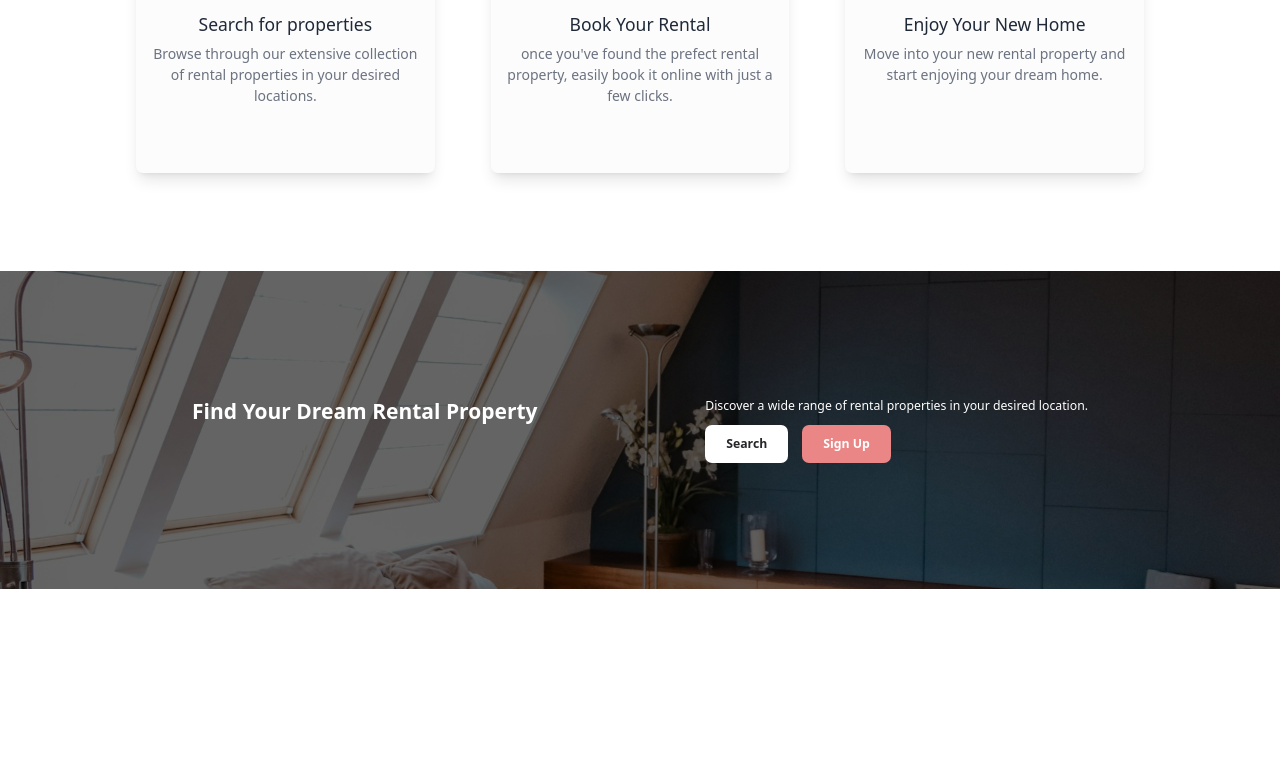
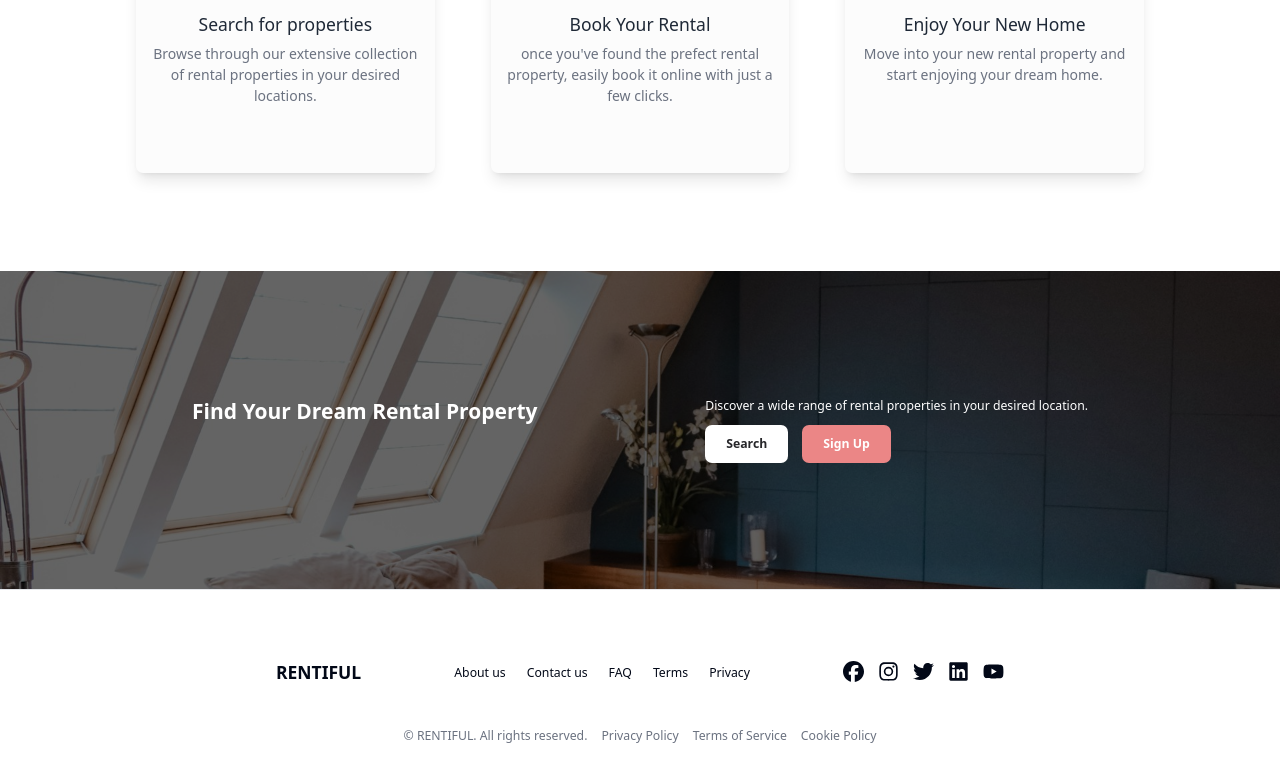
Before and after one commit to obaidalqurshi/real-state-enterprise, a Next.js app in the folder client/: page /landing in a window 1280 px wide. Shown: the part 1797-2579 px from the top of the page. Before the commit the page ends 2386 px from the top, so only its background shows below. Built offline with nearby package versions, Linux system fonts and the light colour scheme; no server answers.

Commit message:
add the footer section

```diff
--- a/client/package.json
+++ b/client/package.json
@@ -9,6 +9,9 @@
     "lint": "eslint"
   },
   "dependencies": {
+    "@fortawesome/fontawesome-svg-core": "^7.0.1",
+    "@fortawesome/free-brands-svg-icons": "^7.0.1",
+    "@fortawesome/react-fontawesome": "^3.0.2",
     "@hookform/resolvers": "^5.2.1",
     "@radix-ui/react-avatar": "^1.1.10",
     "@radix-ui/react-checkbox": "^1.3.3",
--- /dev/null
+++ b/client/src/app/(nondashboard)/landing/FooterSection.tsx
@@ -0,0 +1,68 @@
+import Link from "next/link"
+import { FontAwesomeIcon } from "@fortawesome/react-fontawesome"
+import {
+  faFacebook,
+  faInstagram,
+  faTwitter,
+  faLinkedin,
+  faYoutube
+} from '@fortawesome/free-brands-svg-icons'
+const FooterSection = () => {
+  return (
+    <footer className="border-t border-gray-200 py-20">
+      <div className="max-w-4xl mx-auto px-6 sm:px-8">
+        <div className="flex flex-col md:flex-row justify-between items-center">
+          <div className="mb-4">
+            <Link href='/' className="text-xl font-bold" scroll={false}>
+            RENTIFUL
+            </Link>
+          </div>
+          <nav className="mb-4">
+            <ul className="flex space-x-6" >
+              <li>
+                <Link href='/about'>About us</Link>
+              </li>
+              <li>
+                <Link href='/contact'>Contact us</Link>
+              </li>
+              <li>
+                <Link href='/faq'>FAQ </Link>
+              </li>
+              <li>
+                <Link href='/terms'>Terms</Link>
+              </li>
+              <li>
+                <Link href='/privacy'>Privacy</Link>
+              </li>
+            </ul>
+          </nav>
+          <div className="flex space-x-4 mb-4">
+            <a href="#" aria-label="Facebook" className="hover:text-primary-600">
+              <FontAwesomeIcon icon={faFacebook} className="h-6 w-6" />
+            </a>
+            <a href="#" aria-label="Instagram" className="hover:text-primary-600">
+              <FontAwesomeIcon icon={faInstagram} className="h-6 w-6" />
+            </a>
+            <a href="#" aria-label="Twitter" className="hover:text-primary-600">
+              <FontAwesomeIcon icon={faTwitter} className="h-6 w-6" />
+            </a>
+            <a href="#" aria-label="Linkedin" className="hover:text-primary-600">
+              <FontAwesomeIcon icon={faLinkedin} className="h-6 w-6" />
+            </a>
+            <a href="#" aria-label="Youtube" className="hover:text-primary-600">
+              <FontAwesomeIcon icon={faYoutube} className="h-6 w-6" />
+            </a>
+          </div>
+        </div>
+        <div className="mt-8 text-center text-sm text-gray-500 flex justify-center space-x-4">
+          <span>© RENTIFUL. All rights reserved.</span>
+          <Link href='/privacy'>Privacy Policy</Link>
+          <Link href='/terms'>Terms of Service</Link>
+          <Link href='/cookies'>Cookie Policy</Link>
+        </div>
+      </div>
+    </footer>
+  )
+}
+
+export default FooterSection
--- a/client/src/app/(nondashboard)/landing/page.tsx
+++ b/client/src/app/(nondashboard)/landing/page.tsx
@@ -1,6 +1,7 @@
 import CallToActionSection from "./CallToActionSection"
 import DiscoverSection from "./DiscoverSection"
 import FeaturesSection from "./FeaturesSection"
+import FooterSection from "./FooterSection"
 import HeroSection from "./HeroSection"
 
 const page = () => {
@@ -10,6 +11,7 @@
         <FeaturesSection />
         <DiscoverSection />
         <CallToActionSection />
+        <FooterSection />
     </div>
   )
 }
```
Also changed, not shown: 1 other file (tests, documents, lock files or other folders).
